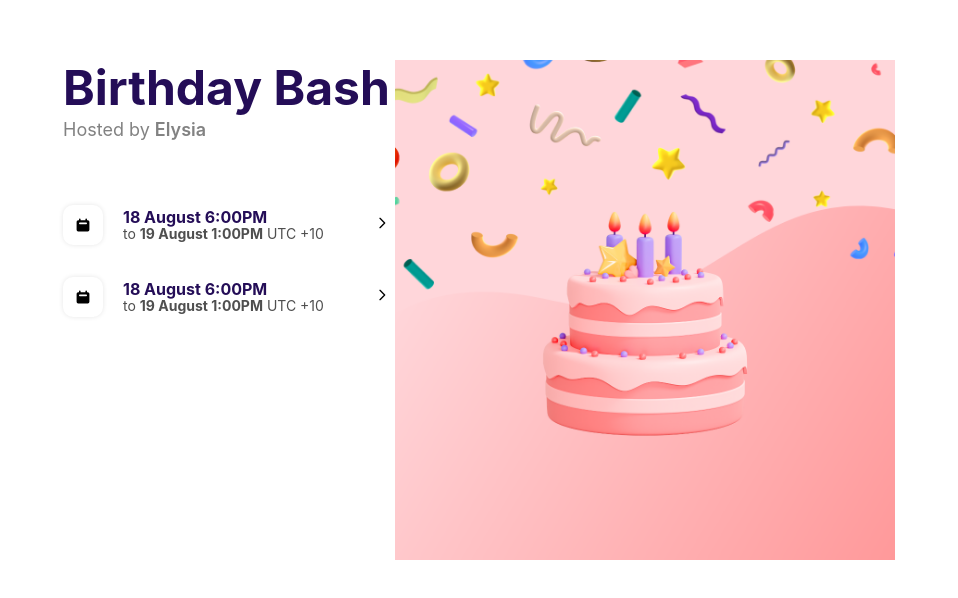
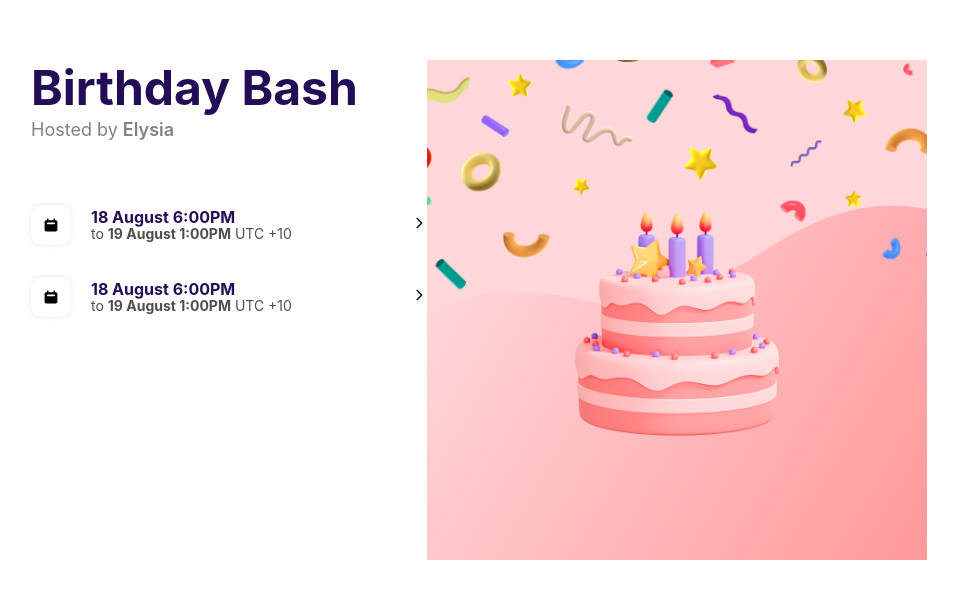
Before and after one commit to EseAlli/envited-ui, a React (Create React App) app: page / in a window 1280 px wide. Shown: the part 134-732 px from the top of the page, without its empty margins (161-1119 px from the left). Built offline with nearby package versions, Linux system fonts and the light colour scheme.

Commit message:
feature: event page

```diff
--- a/src/pages/Event/index.css
+++ b/src/pages/Event/index.css
@@ -71,7 +71,7 @@
 @media (min-width: 1280px) {
   .event-page {
     display: flex;
-    max-width: 65%;
+    max-width: 70%;
     justify-content: space-between;
     height: 100vh;
     padding-block-start: 194px;
@@ -84,6 +84,7 @@
 
   .event-content {
     margin-top: 0;
+    width: 446px;
   }
 
   .event-details {
```
